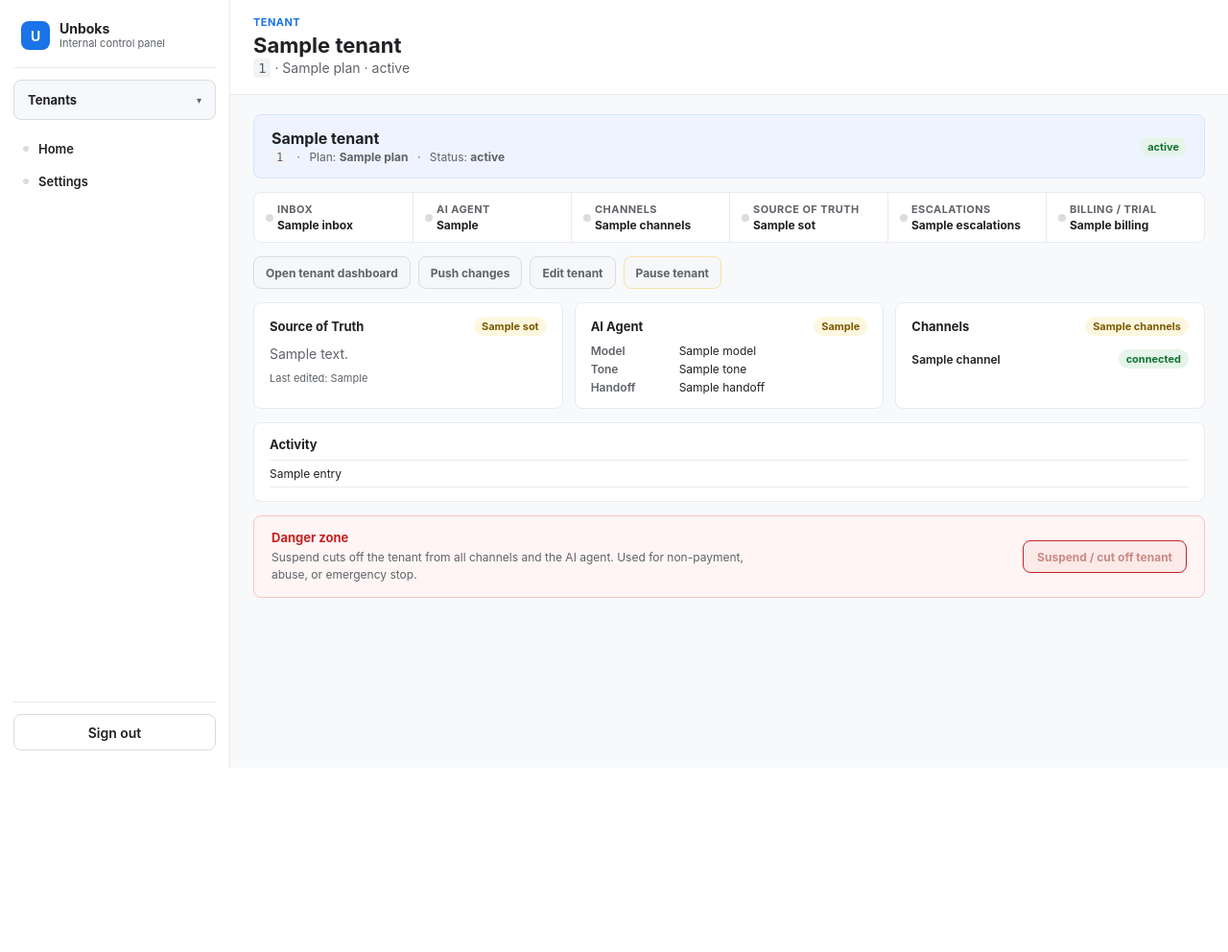
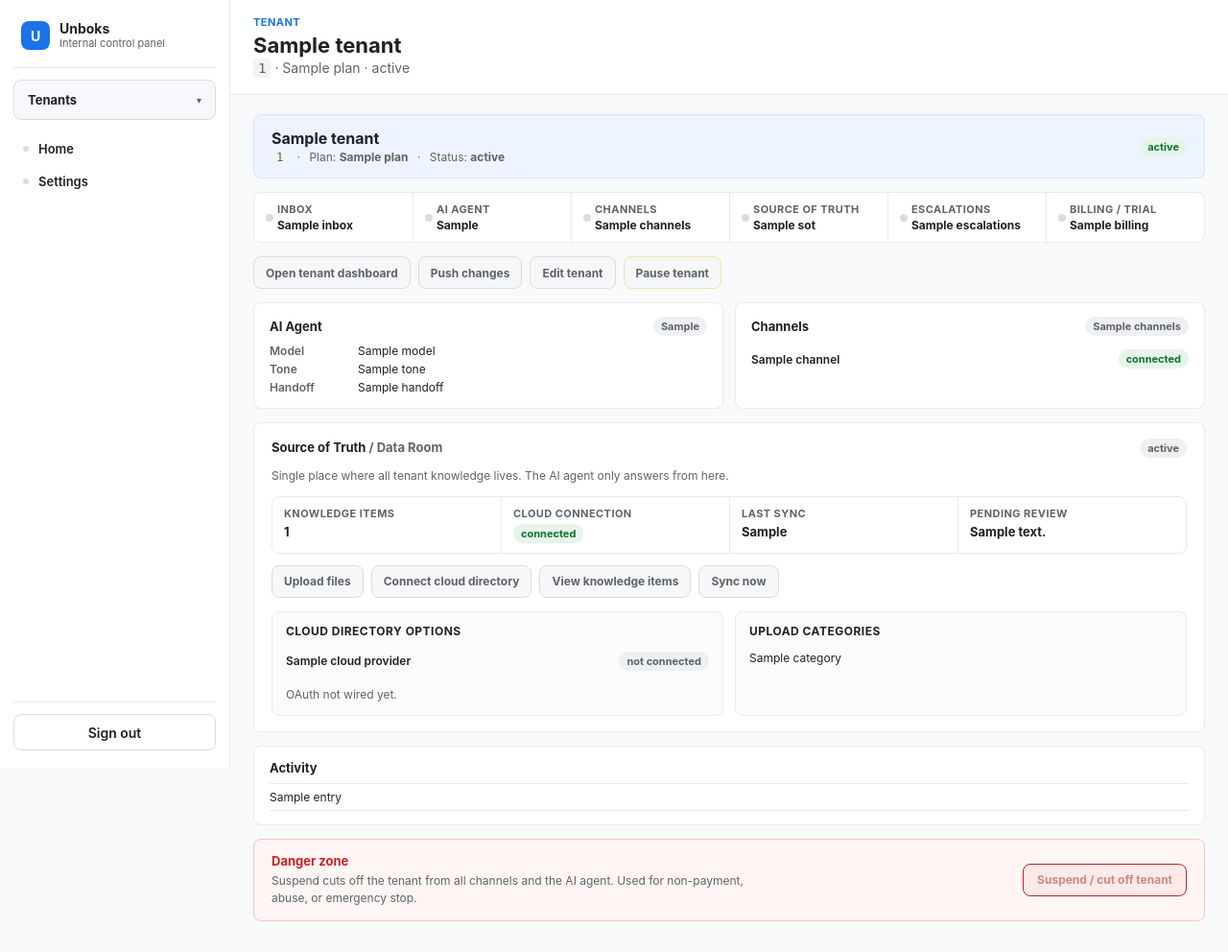
Before and after one commit to unboks-org/unboks-internal-control-panel, a FastAPI app: template app/templates/admin_tenant_workspace.html in a window 1280 px wide. Shown: the whole page at 96% size. Before the commit the page ends 800 px from the top, so only its background shows below. Run offline with FastAPI, Linux system fonts and the light colour scheme; the template is opened without the code that fills it: most values are stand-ins (such as "Sample title", 1, 10 or a date in 2020).

Commit message:
Add a comprehensive data room for tenant knowledge management
Integrates a new "Source of Truth / Data Room" section into the tenant workspace, displaying status, file counts, cloud connection details, sync information, and pending reviews. Includes actions for uploading, connecting cloud storage, viewing items, and syncing, along with options for cloud providers and upload categories.

Replit-Commit-Author: Agent
Replit-Commit-Session-Id: c6353faf-76cc-432a-aedd-9117c7d95c31
Replit-Commit-Checkpoint-Type: full_checkpoint
Replit-Commit-Event-Id: 524765f0-20d4-4bea-a1c1-00ffa6e86d0e
Replit-Commit-Screenshot-Url: https://storage.googleapis.com/screenshot-production-us-central1/5af13b77-81a0-4577-9b36-ba7ae8a08f24/c6353faf-76cc-432a-aedd-9117c7d95c31/jOkhZd6
Replit-Helium-Checkpoint-Created: true

```diff
--- a/app/static/css/admin.css
+++ b/app/static/css/admin.css
@@ -472,8 +472,19 @@ button:hover {
 }
 
 .status-unknown {
+  background: #eef0f2;
+  color: var(--color-muted);
+}
+
+.status-warn {
   background: var(--color-yellow-soft);
   color: var(--color-yellow);
+}
+
+.status-down,
+.status-error {
+  background: var(--color-red-soft);
+  color: var(--color-red);
 }
 
 .status-lead {
@@ -1125,6 +1136,139 @@ button.button-disabled,
   margin-bottom: 14px;
 }
 
+/* Source of Truth / Data Room */
+.data-room {
+  background: var(--color-surface);
+  border: 1px solid var(--color-border);
+  border-radius: var(--radius);
+  margin-bottom: 14px;
+  padding: 16px 18px;
+}
+
+.data-room-header {
+  align-items: flex-start;
+  display: flex;
+  gap: 12px;
+  justify-content: space-between;
+  margin-bottom: 12px;
+}
+
+.data-room-header h3 {
+  font-size: 13px;
+  font-weight: 700;
+  margin: 0 0 2px;
+}
+
+.data-room-stats {
+  border: 1px solid var(--color-border);
+  border-radius: var(--radius);
+  display: grid;
+  grid-template-columns: repeat(4, minmax(0, 1fr));
+  margin-bottom: 12px;
+  overflow: hidden;
+}
+
+.data-stat {
+  border-left: 1px solid var(--color-border);
+  display: flex;
+  flex-direction: column;
+  gap: 4px;
+  padding: 10px 12px;
+}
+
+.data-stat:first-child {
+  border-left: 0;
+}
+
+.data-stat-label {
+  color: var(--color-muted);
+  font-size: 11px;
+  font-weight: 650;
+  letter-spacing: 0.04em;
+  text-transform: uppercase;
+}
+
+.data-stat-value {
+  align-items: center;
+  color: var(--color-text);
+  display: flex;
+  flex-wrap: wrap;
+  font-size: 13px;
+  font-weight: 700;
+  gap: 6px;
+}
+
+.data-room-actions {
+  display: flex;
+  flex-wrap: wrap;
+  gap: 8px;
+  margin-bottom: 14px;
+}
+
+.data-room-grid {
+  display: grid;
+  gap: 12px;
+  grid-template-columns: repeat(auto-fit, minmax(240px, 1fr));
+}
+
+.data-room-block {
+  background: #fafbfc;
+  border: 1px solid var(--color-border);
+  border-radius: var(--radius);
+  padding: 12px 14px;
+}
+
+.data-room-block h4 {
+  font-size: 12px;
+  font-weight: 700;
+  letter-spacing: 0.04em;
+  margin: 0 0 8px;
+  text-transform: uppercase;
+}
+
+.cloud-list,
+.category-list {
+  list-style: none;
+  margin: 0;
+  padding: 0;
+}
+
+.cloud-list li {
+  align-items: center;
+  border-top: 1px solid var(--color-border);
+  display: flex;
+  font-size: 12px;
+  justify-content: space-between;
+  padding: 6px 0;
+}
+
+.cloud-list li:first-child {
+  border-top: 0;
+}
+
+.cloud-name {
+  font-weight: 600;
+}
+
+.category-list li {
+  border-top: 1px solid var(--color-border);
+  font-size: 12px;
+  padding: 5px 0;
+}
+
+.category-list li:first-child {
+  border-top: 0;
+}
+
+@media (max-width: 720px) {
+  .data-room-stats {
+    grid-template-columns: repeat(2, minmax(0, 1fr));
+  }
+  .data-stat {
+    border-top: 1px solid var(--color-border);
+  }
+}
+
 .activity-list {
   border-top: 1px solid var(--color-border);
   font-size: 12px;
--- a/app/templates/admin_tenant_workspace.html
+++ b/app/templates/admin_tenant_workspace.html
@@ -56,15 +56,6 @@
   <section class="op-grid" aria-label="Operational state">
     <article class="op-card">
       <header>
-        <h3>Source of Truth</h3>
-        <span class="status-chip status-{{ 'ok' if tenant.health.sot == 'ok' else 'unknown' }}">{{ tenant.health.sot }}</span>
-      </header>
-      <p class="muted">{{ tenant.sot.summary }}</p>
-      <p class="op-meta">Last edited: {{ tenant.sot.last_edited }}</p>
-    </article>
-
-    <article class="op-card">
-      <header>
         <h3>AI Agent</h3>
         <span class="status-chip status-{{ 'ok' if tenant.health.ai_agent == 'ok' else 'unknown' }}">{{ tenant.health.ai_agent }}</span>
       </header>
@@ -89,6 +80,81 @@
         {% endfor %}
       </ul>
     </article>
+  </section>
+
+  {# 4b. Source of Truth / Data Room #}
+  <section class="data-room" aria-label="Source of Truth / Data Room">
+    <header class="data-room-header">
+      <div>
+        <h3>Source of Truth <span class="muted">/ Data Room</span></h3>
+        <p class="muted compact-note">Single place where all tenant knowledge lives. The AI agent only answers from here.</p>
+      </div>
+      <span class="status-chip status-{{ 'ok' if tenant.sot.status == 'ok' else 'unknown' }}">{{ tenant.sot.status }}</span>
+    </header>
+
+    <div class="data-room-stats">
+      <div class="data-stat">
+        <span class="data-stat-label">Knowledge items</span>
+        <span class="data-stat-value">{{ tenant.sot.files_count }}</span>
+      </div>
+      <div class="data-stat">
+        <span class="data-stat-label">Cloud connection</span>
+        <span class="data-stat-value">
+          <span class="status-chip status-{{ 'ok' if tenant.sot.cloud_status == 'connected' else 'unknown' }}">{{ tenant.sot.cloud_status }}</span>
+          {% if tenant.sot.cloud_provider %}
+            {% for value, label in cloud_providers %}
+              {% if value == tenant.sot.cloud_provider %}<span class="muted">&middot; {{ label }}</span>{% endif %}
+            {% endfor %}
+          {% endif %}
+        </span>
+      </div>
+      <div class="data-stat">
+        <span class="data-stat-label">Last sync</span>
+        <span class="data-stat-value">{{ tenant.sot.last_sync }}</span>
+      </div>
+      <div class="data-stat">
+        <span class="data-stat-label">Pending review</span>
+        <span class="data-stat-value">
+          {{ tenant.sot.pending_review }}
+          {% if tenant.sot.pending_review > 0 %}
+            <span class="status-chip status-warn">review</span>
+          {% endif %}
+        </span>
+      </div>
+    </div>
+
+    <div class="data-room-actions">
+      <button type="button" class="control-btn" disabled aria-disabled="true" title="Not wired yet">Upload files</button>
+      <button type="button" class="control-btn" disabled aria-disabled="true" title="Not wired yet">Connect cloud directory</button>
+      <button type="button" class="control-btn" disabled aria-disabled="true" title="Not wired yet">View knowledge items</button>
+      <button type="button" class="control-btn" disabled aria-disabled="true" title="Not wired yet">Sync now</button>
+    </div>
+
+    <div class="data-room-grid">
+      <div class="data-room-block">
+        <h4>Cloud directory options</h4>
+        <ul class="cloud-list">
+          {% for value, label in cloud_providers %}
+            <li>
+              <span class="cloud-name">{{ label }}</span>
+              <span class="status-chip status-{{ 'ok' if tenant.sot.cloud_provider == value and tenant.sot.cloud_status == 'connected' else 'unknown' }}">
+                {% if tenant.sot.cloud_provider == value and tenant.sot.cloud_status == 'connected' %}connected{% else %}not connected{% endif %}
+              </span>
+            </li>
+          {% endfor %}
+        </ul>
+        <p class="muted compact-note">OAuth not wired yet.</p>
+      </div>
+
+      <div class="data-room-block">
+        <h4>Upload categories</h4>
+        <ul class="category-list">
+          {% for category in upload_categories %}
+            <li>{{ category }}</li>
+          {% endfor %}
+        </ul>
+      </div>
+    </div>
   </section>
 
   {# 5. Activity log #}
```
Also changed, not shown: app/routes/admin.py (+9 -1 lines), app/tenants.py (+30 -0 lines), tests/test_health.py (+13 -0 lines).
